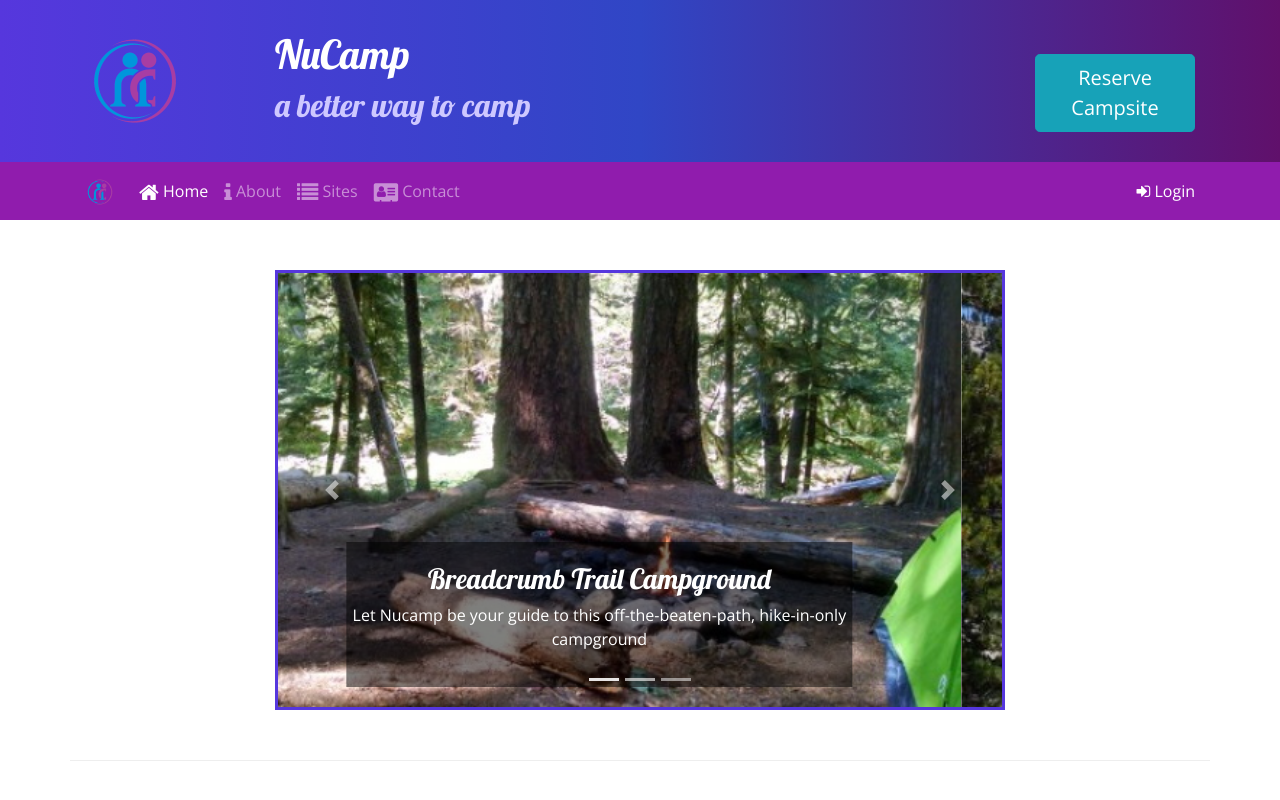
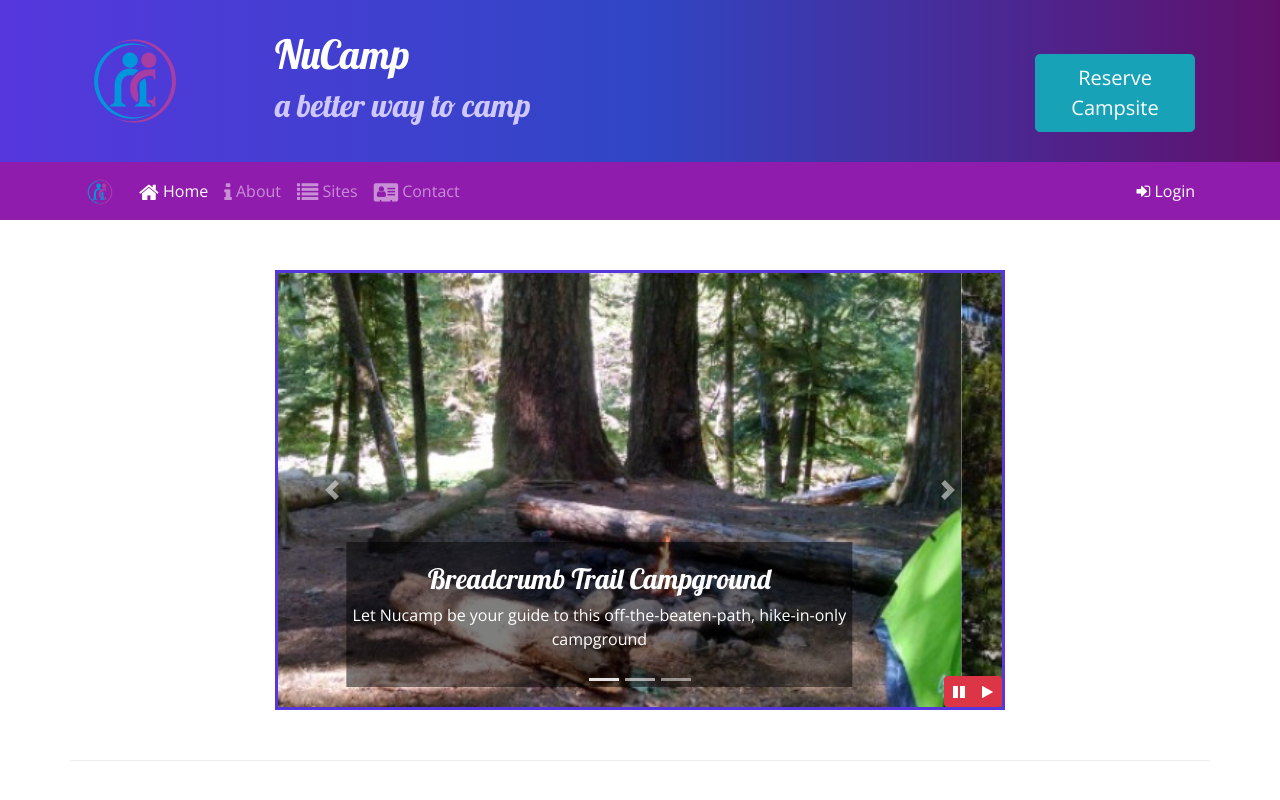
Before and after one commit to drewdiokno/nucamp, a website: page index.html in a window 1280 px wide. Shown: the top 800 px of the page. Drawn offline with nearby package versions, Linux system fonts and the light colour scheme.

Commit message:
Bootstrap and jQuery Part 1

```diff
--- a/css/styles.css
+++ b/css/styles.css
@@ -48,3 +48,10 @@
 .carousel {
     border: solid #5637DD;
 }
+
+#carouselButton {
+    position: absolute;
+    right: 0;
+    bottom: 0;
+    z-index: 100;
+}
--- a/index.html
+++ b/index.html
@@ -207,6 +207,14 @@
             <span class="carousel-control-next-icon"></span>
             <span class="sr-only">Next</span>
           </a>
+          <div class="btn-group" id="carouselButton">
+            <button class="btn btn-danger btn-sm" id="carouselPause">
+              <i class="fa fa-pause"></i>
+            </button>
+            <button class="btn btn-danger btn-sm" id="carouselPlay">
+              <i class="fa fa-play"></i>
+            </button>
+          </div>
         </div>
       </div>
     </div>
@@ -299,8 +307,14 @@
 
   <script>
     $(function () {
-      $('[data-toggle="tooltip"]').tooltip()
-    })
+      $(".carousel").carousel({ interval: 2000 });
+      $("#carouselPause").click(function () {
+        $(".carousel").carousel("pause");
+      });
+      $("#carouselPlay").click(function () {
+        $(".carousel").carousel("cycle");
+      });
+    });
   </script>
 </body>
 
```
Also changed, not shown: week3.png (added).
